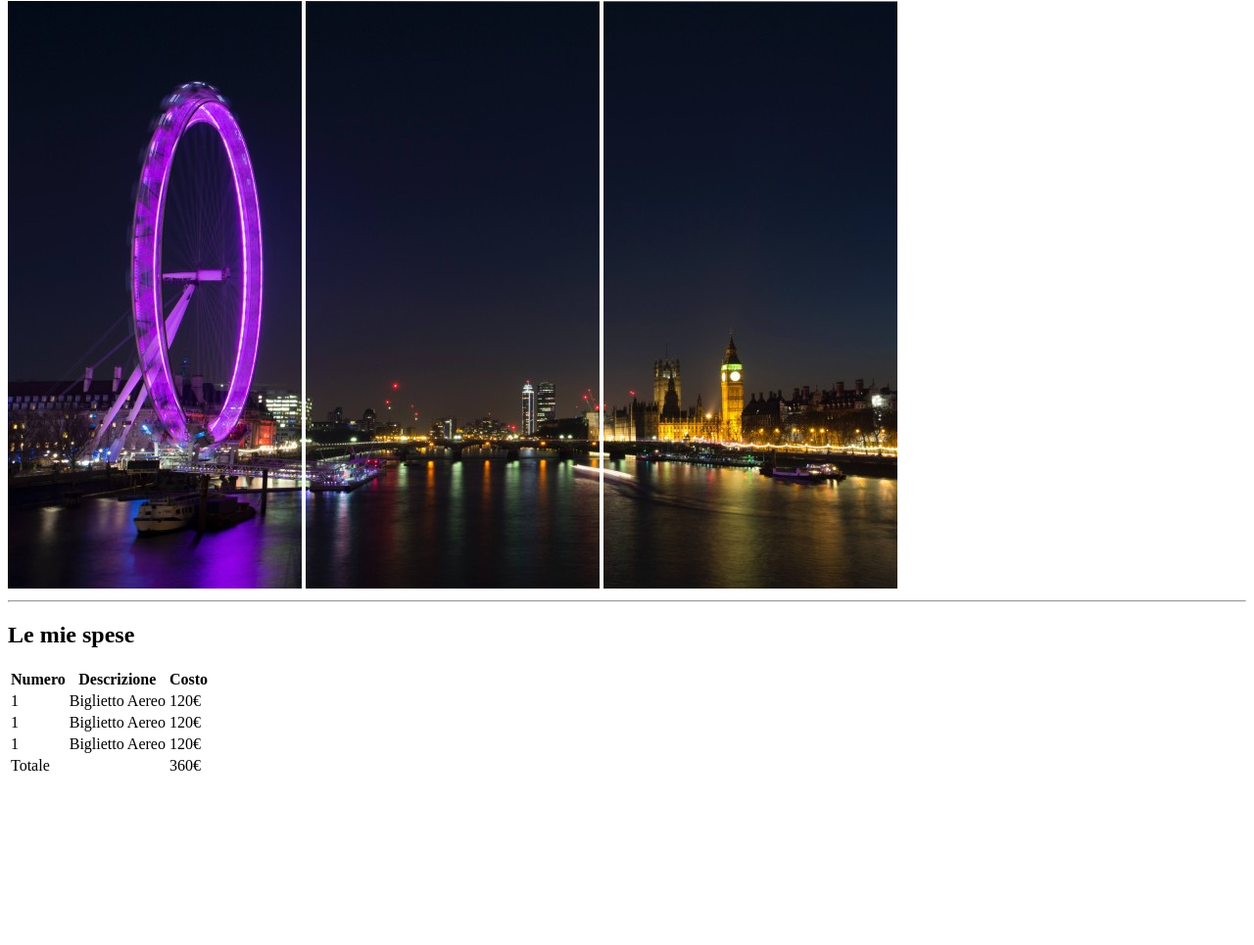
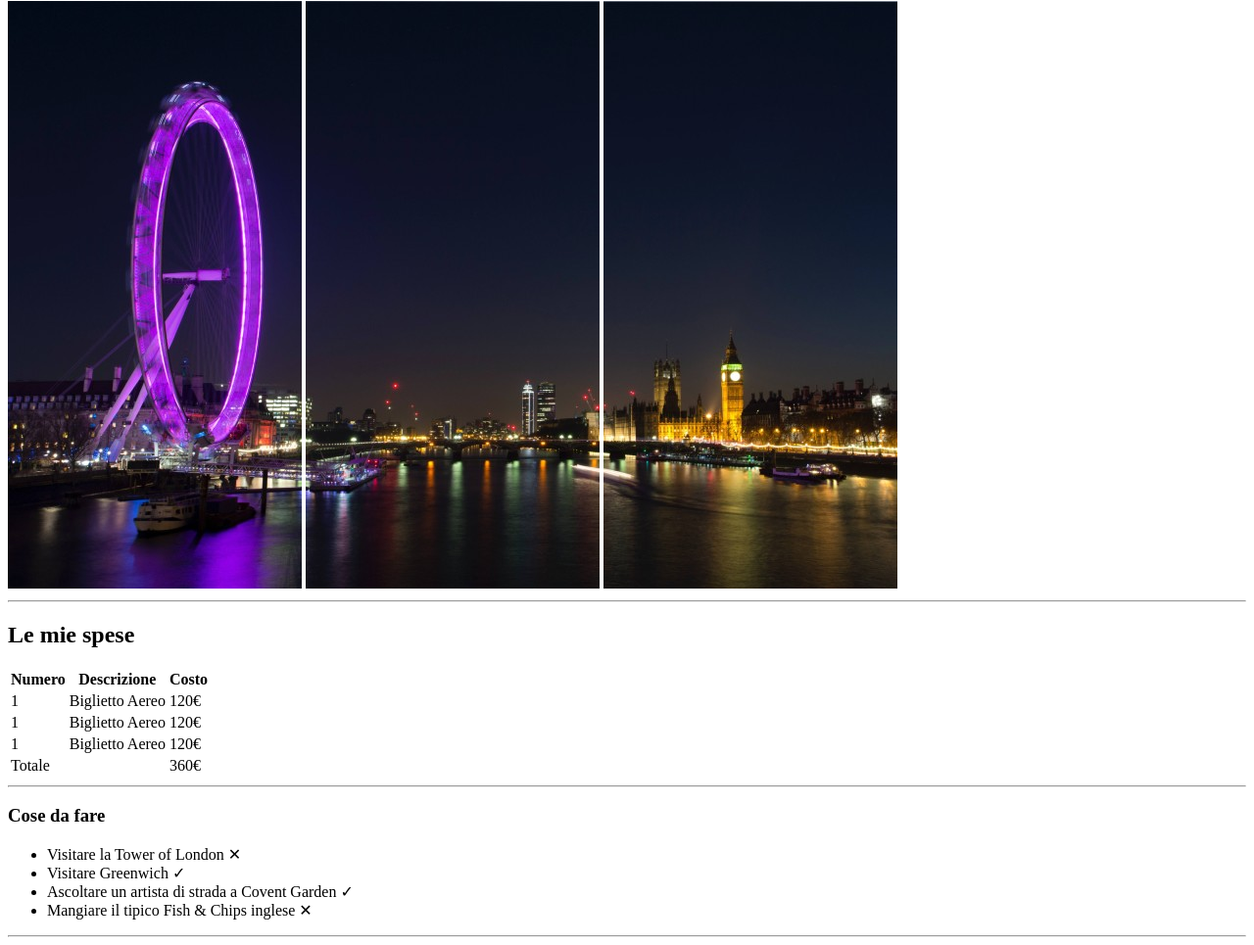
Before and after one commit to Francesca-Dascanio/html-london-trip, a plain HTML site: page index.html in a window 1280 px wide. Shown: the part 79-1044 px from the top of the page at 98% size. Before the commit the page ends 881 px from the top, so only its background shows below. Drawn offline with Linux system fonts and the light colour scheme.

Commit message:
Add section "Cose da fare"

```diff
--- a/index.html
+++ b/index.html
@@ -87,6 +87,28 @@
                 </tfoot>
             </table>
 <!-- Fine tabella -->
+            <hr>
+        </section>
+
+        <section>
+            <h3>
+                Cose da fare
+            </h3>
+            <ul>
+                <li>
+                    Visitare la Tower of London &#10005;
+                </li>
+                <li>
+                    Visitare Greenwich &check;
+                </li>
+                <li>
+                    Ascoltare un artista di strada a Covent Garden &check;
+                </li>
+                <li>
+                    Mangiare il tipico Fish &amp; Chips inglese  &#10005;
+                </li>
+            </ul>
+            <hr>
         </section>
 
 
```
